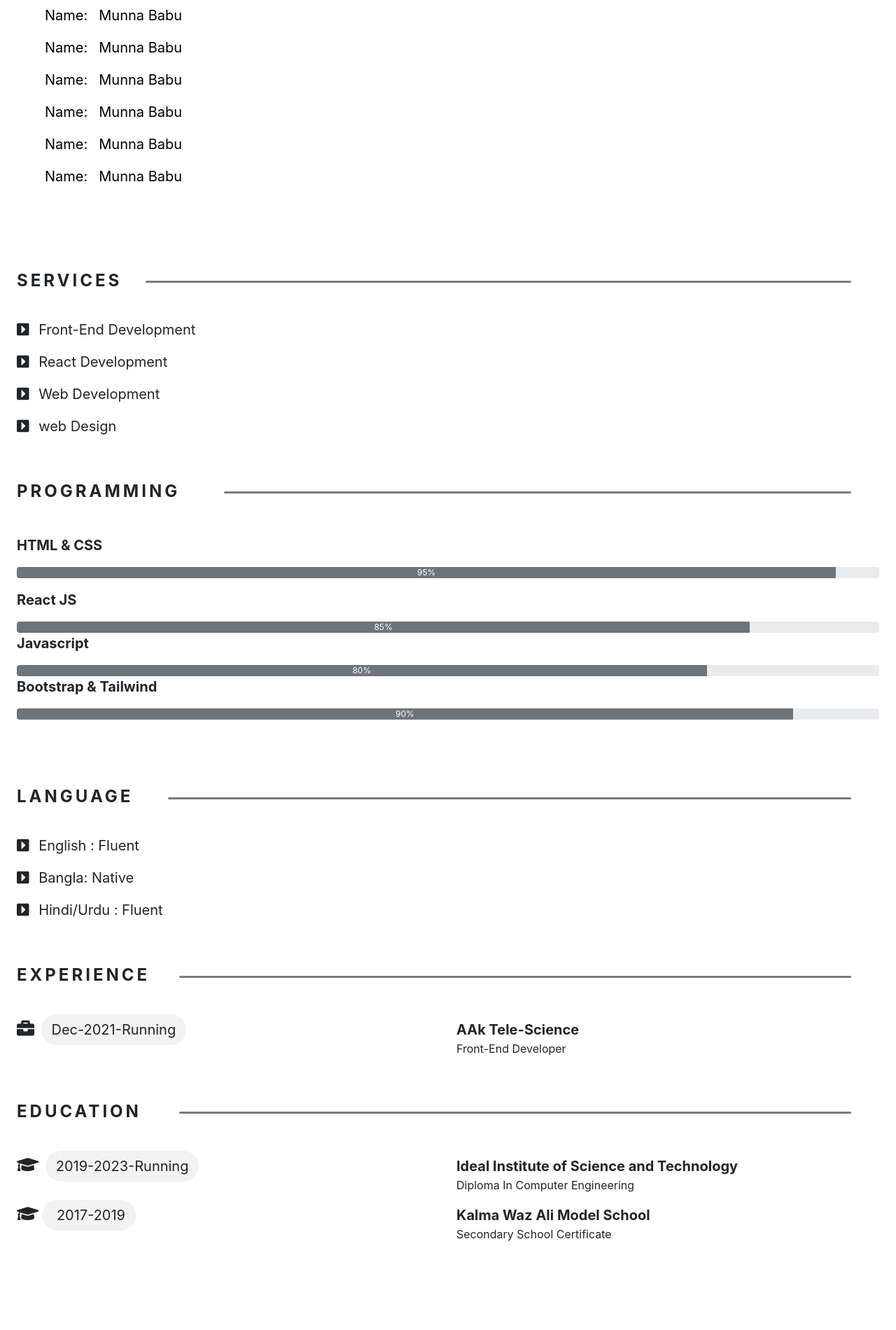
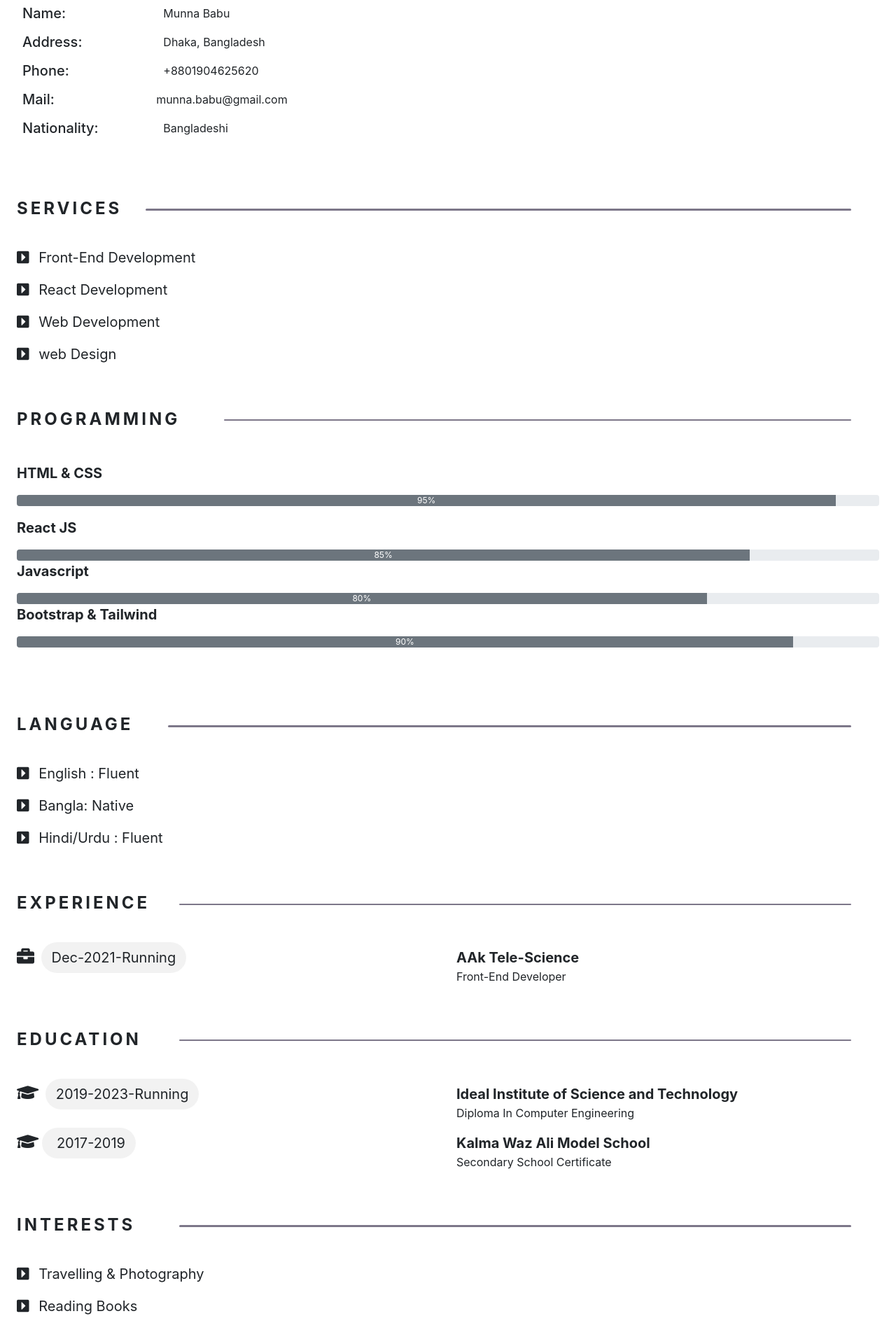
Before and after one commit to Munna-Mahmud/Final_Protfolio, a React (Create React App) app: page /about in a window 1280 px wide. Shown: the part 320-2220 px from the top of the page at 70% size. Before the commit the page ends 2159 px from the top, so only its background shows below. Built offline with nearby package versions, Linux system fonts and the light colour scheme.

Commit message:
about section done

```diff
--- a/src/components/About/About.css
+++ b/src/components/About/About.css
@@ -33,7 +33,7 @@
 /* services code  */
 
 .services_top h4{
-    margin-top: 3rem;
+    margin-top: 2rem;
     letter-spacing: 4px;
     position: relative;
 }
@@ -69,7 +69,7 @@
 .programming_top h4::after{
     content: "";
     width: 56rem;
-    height: 3px;
+    height: 2px;
     background-color: #7d7789;;
     border-radius: 10px;
     right: 40px;
@@ -122,7 +122,7 @@
 .education_top h4::after{
     content: "";
     width: 60rem;
-    height: 3px;
+    height: 2px;
     background-color: #7d7789;;
     border-radius: 10px;
     right: 40px;
@@ -154,7 +154,7 @@
 .experience_top h4::after{
     content: "";
     width: 60rem;
-    height: 3px;
+    height: 2px;
     background-color: #7d7789;;
     border-radius: 10px;
     right: 40px;
@@ -176,3 +176,20 @@
     background-color: rgba(0,0,0,.05);
     display: inline;
 }
+
+/* interest top  */
+
+.interest_top h4{
+    letter-spacing: 4px;
+    position: relative;
+}
+.interest_top h4::after{
+    content: "";
+    width: 60rem;
+    height: 3px;
+    background-color: #7d7789;;
+    border-radius: 10px;
+    right: 40px;
+    top: 50%;
+    position: absolute;
+}
--- a/src/components/About/About.jsx
+++ b/src/components/About/About.jsx
@@ -1,5 +1,6 @@
 import React from 'react';
 import './About.css'
+import { Row, Col } from 'react-bootstrap';
 // import { Progress } from '@nature-ui/core';
 
 const About = () => {
@@ -15,8 +16,34 @@ const About = () => {
 
             </div>
             <div className='table text-start mt-5 pb-5'>
+                <Row>
+                    <Col>
+                        <Row>
+                            <Col><h5 className='d-inline' >Name: </h5></Col>
+                            <Col><p className='d-inline'>Munna Babu</p></Col>
+                        </Row>
+                        <Row>
+                            <Col><h5 className='d-inline'>Address: </h5></Col>
+                            <Col><p className='d-inline'>Dhaka, Bangladesh</p></Col>
+                        </Row>
 
-                <ul className=''>
+                        <Row>
+                            <Col><h5 className='d-inline'>Phone:</h5></Col>
+                            <Col><p className='d-inline'>+8801904625620</p></Col>
+                        </Row>
+                        <Row>
+                            <Col><h5 className='d-inline'>Mail: </h5></Col>
+                            <Col><p className='text-end d-inline'>munna.babu@gmail.com</p></Col>
+                        </Row>
+                        <Row>
+                            <Col><h5 className='d-inline'>Nationality: </h5></Col>
+                            <Col><p className='text-end d-inline'>Bangladeshi</p></Col>
+                        </Row>
+                    </Col>
+                    <Col></Col>
+                    <Col></Col>
+                </Row>
+                {/* <ul className=''>
                     <li>
                         <span className="first">Name:</span>
                         <span className="second">Munna Babu</span>
@@ -41,7 +68,7 @@ const About = () => {
                         <span className="first">Name:</span>
                         <span className="second">Munna Babu</span>
                     </li>
-                </ul>
+                </ul> */}
 
             </div>
 
@@ -153,7 +180,16 @@ const About = () => {
                     </div>
                 </div>
             </div>
-
+            {/* interest section  */}
+            <div className="interest_top pb-5">
+                <h4 className='fw-bold text-start'>INTERESTS</h4>
+                <div className='text-start services_list pt-3 pb-3'>
+                    <li><i class="fas fa-caret-square-right me-2"></i> Travelling & Photography</li>
+                    <li><i class="fas fa-caret-square-right me-2"></i> Reading Books </li>
+                    <li><i class="fas fa-caret-square-right me-2"></i> Playing Cricket</li>
+                    <li><i class="fas fa-caret-square-right me-2"></i> Research Islam </li>
+                </div>
+            </div>
 
 
         </div>
```
